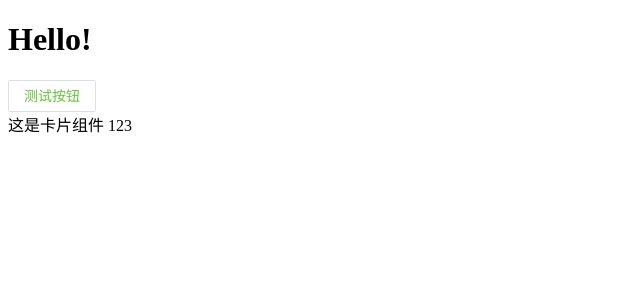
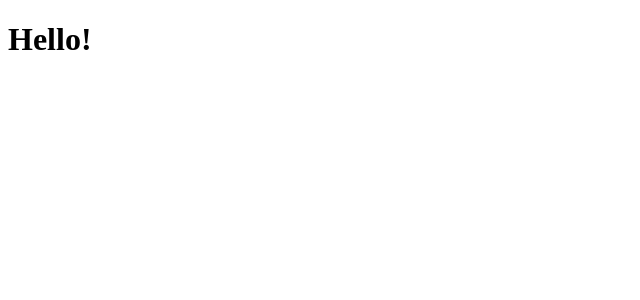
Before and after one commit to GitNeon/pristine-ui, a Vue app: page / in a window 1280 px wide. Shown: the top 300 px of the page, without its empty margins (0-640 px from the left). Built offline with nearby package versions, Linux system fonts and the light colour scheme.

Commit message:
调整了代码结构

```diff
--- a/packages/App.vue
+++ b/packages/App.vue
@@ -1,13 +1,9 @@
 <script setup lang="ts">
-import PButton from '@/components/button/button.vue';
-import PCard from '@/components/card/card.vue';
 </script>
 
 <template>
   <div>
     <h1>Hello!</h1>
-    <PButton />
-    <PCard />
   </div>
 </template>
 
--- a/packages/global.d.ts
+++ /dev/null
@@ -1,5 +0,0 @@
-/**
- * @Author: fanx
- * @Date: 2024年06月12日 下午5:11
- * @Description: 全局声明文件
- */
--- a/packages/pristine-ui/installer.ts
+++ b/packages/installer.ts
@@ -4,7 +4,7 @@
  * @Description: file content
  */
 import type { App } from 'vue';
-import * as allComponents from '../components/index';
+import * as allComponents from '@/index';
 
 export function installer(app: App) {
   for (const key in allComponents) {
--- a/pnpm-workspace.yaml
+++ b/pnpm-workspace.yaml
@@ -1,2 +1,3 @@
 packages:
   - packages/*
+  - docs
--- a/tsconfig.prod.json
+++ b/tsconfig.prod.json
@@ -8,7 +8,8 @@
   "include": [
     "packages/**/*.vue",
     "packages/**/*.d.ts",
-    "packages/**/*.ts"
+    "packages/**/*.ts",
+    "packages/type.d.ts"
   ],
   "exclude": [
     "./packages/main.ts",
--- a/vite.config.ts
+++ b/vite.config.ts
@@ -27,7 +27,7 @@ export default defineConfig({
     cssCodeSplit: true,
     // 库模式，该选项将项目构建为库，entry不能使用html作为入口
     lib: {
-      entry: path.resolve(__dirname, './packages/pristine-ui/index.ts'),
+      entry: path.resolve(__dirname, './packages/index.ts'),
       name: 'PristineUI', // 暴露全局的变量
       fileName: format => `pristine-ui.${format}.js`, // 输出的包文件名
       // "build.lib.formats" will be ignored because "build.rollupOptions.output" is already an array format.
@@ -72,6 +72,10 @@ export default defineConfig({
     // 打包出ts类型标注
     dts({
       tsconfigPath: './tsconfig.prod.json',
+      outDir: 'build/dist',
+    }),
+    dts({
+      tsconfigPath: './tsconfig.prod.json',
       outDir: 'build/lib',
     }),
     dts({
```
Also changed, not shown: other/npm-package.json (added, +12 -0 lines), packages/index.ts (added, +10 -0 lines), packages/pristine-ui/index.ts (deleted, +0 -10 lines), packages/pristine-ui/package.json (deleted, +0 -24 lines).
